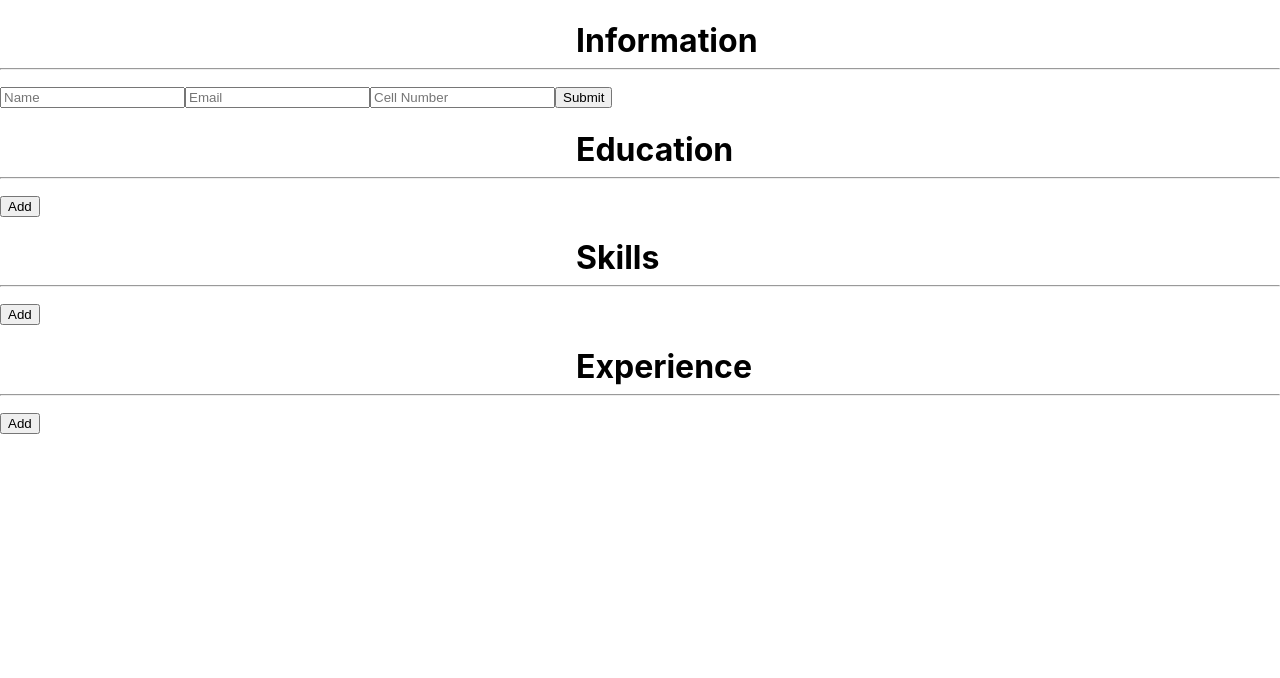
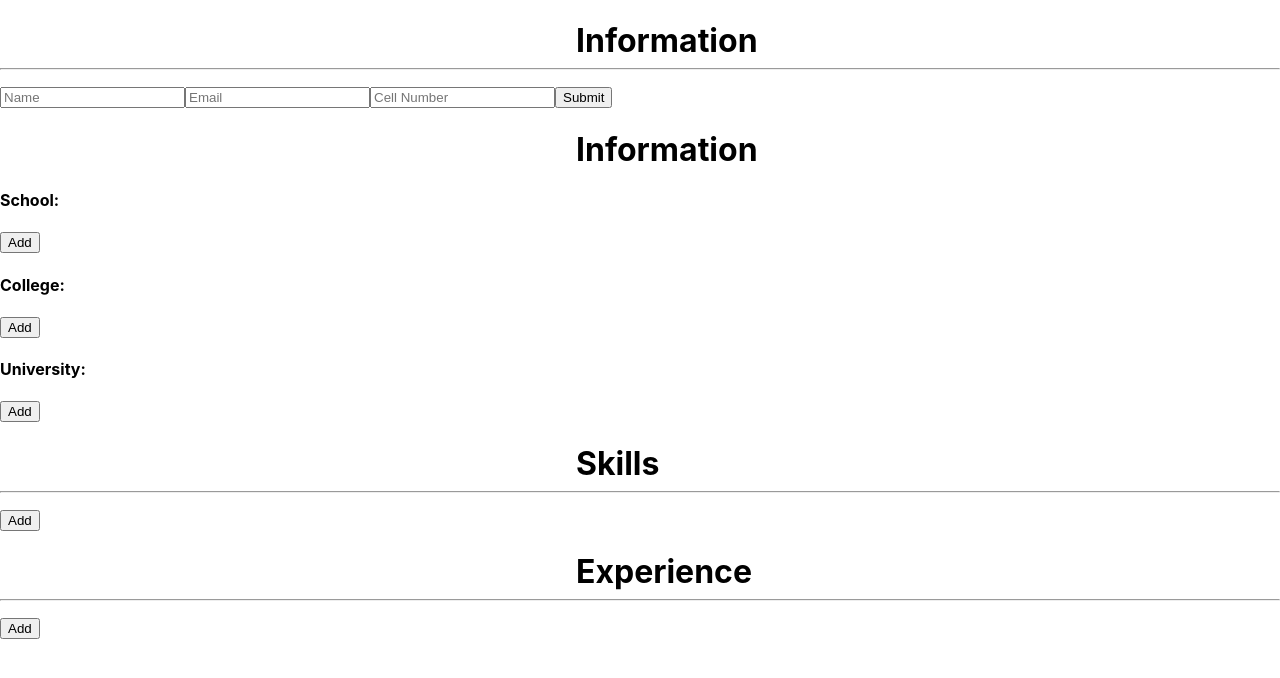
Before and after one commit to umerabdullahkhattak/cvApp, a React (Create React App) app: page / in a window 1280 px wide. Shown: the top 678 px of the page. Built offline with nearby package versions, Linux system fonts and the light colour scheme.

Commit message:
Add functionality in Education component

```diff
--- a/src/Education.js
+++ b/src/Education.js
@@ -1,74 +1,91 @@
-// import React, { Component } from 'react';
-
-// class Education extends Component {
-//   constructor(props) {
-//     super(props);
-//   }
-
-//   render() {
-//     return (
-//         <div >
-//      <h1 className='education'>Education</h1>
-//      <hr/>
-//         </div>
-//     );
-//   }
-// }
-
-// export default Education;
 import React, { Component } from 'react';
 
-class Education extends Component {
-  constructor(props) {
+class Education extends Component{
+
+  constructor(props){
     super(props);
 
     this.state = {
-      items: [],
-      showAddForm: false,
-      newItem: ''
-    };
+      school: '',
+      college: '',
+      uni: '',
+      showschooladdbutton: true,
+      showcollegeaddbutton: true,
+      showuniaddbutton: true,
+      showschoolInput: false,
+      showcollegeInput: false,
+      showuniInput: false,
+      schoolInputValue: '',
+      collegeInputValue: '',
+      uniInputValue: ''
+    }
+
+  }
+  handleAddBtn = (field) => {
+
+  }
+  handleInputChange = (e, field) => {
+    this.setState({ [`${field}InputValue`]: e.target.value });
   }
 
-  handleAdd = () => {
-    this.setState({ showAddForm: true });
+  handleAddClick = (field) => {
+    this.setState({ [`show${field}Input`]: true });
   }
 
-  handleSubmit = (e) => {
-    e.preventDefault();
+  handleDoneClick = (field) => {
+    const { [`${field}InputValue`]: inputValue } = this.state;
     this.setState({
-      items: [...this.state.items, this.state.newItem],
-      showAddForm: false,
-      newItem: ''
+      [`show${field}Input`]: false,
+      [field]: inputValue,
+      [`${field}InputValue`]: '',
+      [`show${field}addbutton`]: false,
     });
   }
 
-  handleChange = (e) => {
-    this.setState({ newItem: e.target.value });
-  }
+  render(){
+    const {showschooladdbutton, showcollegeaddbutton, showuniaddbutton ,school,college,uni,showschoolInput,showcollegeInput,showuniInput,schoolInputValue,collegeInputValue,uniInputValue} = this.state;
+    return(
+      <div >
+        <h1 className='info'>Information</h1>
+        <div>
+          <h4>School:{school}</h4>
+          {showschooladdbutton ? (<>{showschoolInput ? (
+            <>
+              <input type="text" value={schoolInputValue} onChange={(e) => this.handleInputChange(e, 'school')} />
+              <button onClick={() => this.handleDoneClick('school')}>Done</button>
+            </>
+          ) : (
+            <button onClick={() => this.handleAddClick('school')}>Add</button>
+          )}</>):(<></>)}
 
-  render() {
-    const { items, showAddForm, newItem } = this.state;
 
-    return (
-      <div>
-        <h1 className='education'>Education</h1>
-        <hr />
-        <ul>
-          {items.map((item, index) => (
-            <li key={index}>{item}</li>
-          ))}
-        </ul>
-        {!showAddForm && (
-          <button onClick={this.handleAdd}>Add</button>
-        )}
-        {showAddForm && (
-          <form onSubmit={this.handleSubmit}>
-            <input type="text" value={newItem} onChange={this.handleChange} />
-            <button type="submit">Submit</button>
-          </form>
-        )}
-      </div>
-    );
+        </div>
+        <div>
+          <h4>College: {college}</h4>
+            {showcollegeaddbutton? (<>{showcollegeInput ? (
+            <>
+              <input type="text" value={collegeInputValue} onChange={(e) => this.handleInputChange(e, 'college')} />
+              <button onClick={() => this.handleDoneClick('college')}>Done</button>
+            </>
+          ) : (
+            <button onClick={() => this.handleAddClick('college')}>Add</button>
+          )}</>):(<></>)}
+
+        </div>
+        <div>
+          <h4>University: {uni}</h4>
+          {showuniaddbutton ? (<> {showuniInput ? (
+            <>
+              <input type="text" value={uniInputValue} onChange={(e) => this.handleInputChange(e, 'uni')} />
+              <button onClick={() => this.handleDoneClick('uni')}>Done</button>
+            </>
+          ) : (
+            <button onClick={() => this.handleAddClick('uni')}>Add</button>
+          )}</>):(<></>)}
+
+        </div>
+     </div>
+    )
   }
 }
 
--- a/src/Info.js
+++ b/src/Info.js
@@ -4,6 +4,7 @@ class Info extends Component {
   constructor(props) {
     super(props);
     this.state = {
+      showAddForm: true,
       infoBits: {
         name: '',
         email: '',
@@ -24,7 +25,8 @@ class Info extends Component {
         name: '',
         email: '',
         cellNo: ''
-      }
+      },
+      showAddForm: false
     });
 
   }
@@ -81,14 +83,14 @@ class Info extends Component {
   </li>
 ))}
         </ul>
-
+     {showAddForm &&(
      <form onSubmit={this.handleSubmit} >
         <input type="text"  value={infoBits.name}  onChange={this.handleChangeName} placeholder='Name' />
         <input type="email" value={infoBits.email} onChange={this.handleChangeEmail} placeholder='Email' />
         <input type="number" value={infoBits.cellNo} onChange={this.handleChangeCellNo} placeholder='Cell Number' />
         <button type="submit">Submit</button>
-     </form>
-
+     </form>)
+     }
      </div>
     );
   }
--- a/src/index.css
+++ b/src/index.css
@@ -32,3 +32,6 @@ code {
 .infoList{
   list-style-type: none;
 }
+.abc{
+  display: none;
+}
--- a/src/index.js
+++ b/src/index.js
@@ -2,6 +2,7 @@ import React from 'react';
 import ReactDOM from 'react-dom/client';
 import './index.css';
 import App from './App';
+
 
 
 const root = ReactDOM.createRoot(document.getElementById('root'));
```
